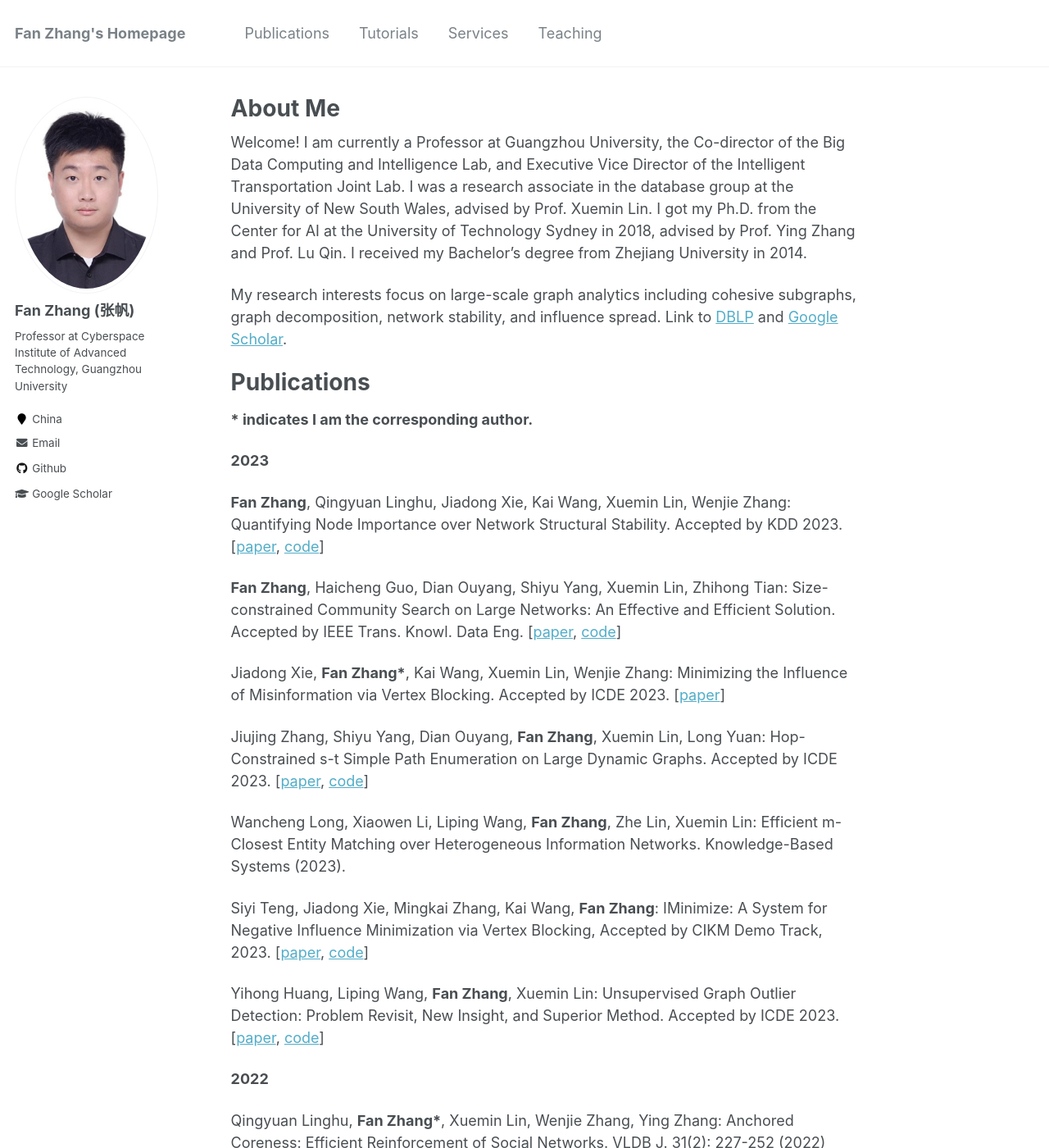
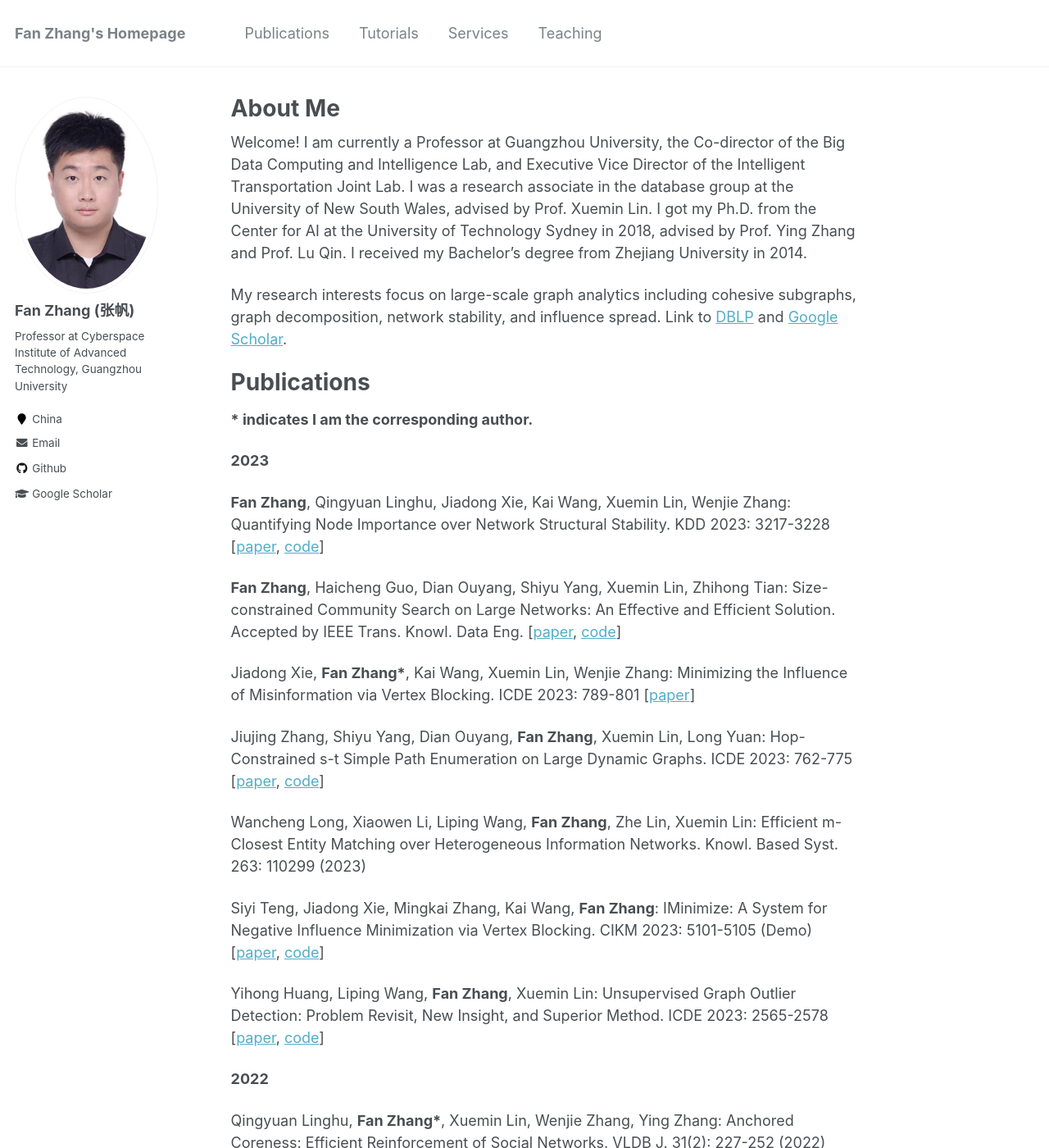
Before and after one commit to fanzhangcs/fanzhangcs.github.io, a Jekyll site: the page built from _pages/about.md, in a window 1280 px wide and 1400 px high. Shown: the whole window at 82% size. Built offline with Jekyll 4.4.1, drawn with Linux system fonts in a browser that asks for light colours.

Commit message:
Update about.md

```diff
--- a/_pages/about.md
+++ b/_pages/about.md
@@ -19,19 +19,19 @@ Publications
 
 **2023**
 
-**Fan Zhang**, Qingyuan Linghu, Jiadong Xie, Kai Wang, Xuemin Lin, Wenjie Zhang: Quantifying Node Importance over Network Structural Stability. Accepted by KDD 2023. [[paper](/papers/2023_KDD_nodeimportance.pdf), [code](https://github.com/Xiejiadong/Quantifying-Node-Importance-over-Network-Structural-Stability)]
+**Fan Zhang**, Qingyuan Linghu, Jiadong Xie, Kai Wang, Xuemin Lin, Wenjie Zhang: Quantifying Node Importance over Network Structural Stability. KDD 2023: 3217-3228 [[paper](/papers/2023_KDD_nodeimportance.pdf), [code](https://github.com/Xiejiadong/Quantifying-Node-Importance-over-Network-Structural-Stability)]
 
 **Fan Zhang**, Haicheng Guo, Dian Ouyang, Shiyu Yang, Xuemin Lin, Zhihong Tian: Size-constrained Community Search on Large Networks: An Effective and Efficient Solution. Accepted by IEEE Trans. Knowl. Data Eng. [[paper](/papers/2023_TKDE_sctruss.pdf), [code](https://github.com/codecreateworld321/STCS)]
 
-Jiadong Xie, **Fan Zhang\***, Kai Wang, Xuemin Lin, Wenjie Zhang: Minimizing the Influence of Misinformation via Vertex Blocking.  Accepted by ICDE 2023. [[paper](/papers/2023_icde_infmin.pdf)]
+Jiadong Xie, **Fan Zhang\***, Kai Wang, Xuemin Lin, Wenjie Zhang: Minimizing the Influence of Misinformation via Vertex Blocking. ICDE 2023: 789-801 [[paper](/papers/2023_icde_infmin.pdf)]
 
-Jiujing Zhang, Shiyu Yang, Dian Ouyang, **Fan Zhang**, Xuemin Lin, Long Yuan: Hop-Constrained s-t Simple Path Enumeration on Large Dynamic Graphs. Accepted by ICDE 2023. [[paper](/papers/2023_icde_simplepath.pdf), [code](https://drive.google.com/drive/folders/1iwZtCkZDC-Sd0Uo42g7SQLKCmnyURXyS)]
+Jiujing Zhang, Shiyu Yang, Dian Ouyang, **Fan Zhang**, Xuemin Lin, Long Yuan: Hop-Constrained s-t Simple Path Enumeration on Large Dynamic Graphs. ICDE 2023: 762-775 [[paper](/papers/2023_icde_simplepath.pdf), [code](https://drive.google.com/drive/folders/1iwZtCkZDC-Sd0Uo42g7SQLKCmnyURXyS)]
 
-Wancheng Long, Xiaowen Li, Liping Wang, **Fan Zhang**, Zhe Lin, Xuemin Lin: Efficient m-Closest Entity Matching over Heterogeneous Information Networks. Knowledge-Based Systems (2023).
+Wancheng Long, Xiaowen Li, Liping Wang, **Fan Zhang**, Zhe Lin, Xuemin Lin: Efficient m-Closest Entity Matching over Heterogeneous Information Networks. Knowl. Based Syst. 263: 110299 (2023)
 
-Siyi Teng, Jiadong Xie, Mingkai Zhang, Kai Wang, **Fan Zhang**: IMinimize: A System for Negative Influence Minimization via Vertex Blocking, Accepted by CIKM Demo Track, 2023. [[paper](/papers/2023_cikm_iminimize-demo.pdf), [code](https://github.com/Tsyxxxka/IMinimize)]
+Siyi Teng, Jiadong Xie, Mingkai Zhang, Kai Wang, **Fan Zhang**: IMinimize: A System for Negative Influence Minimization via Vertex Blocking. CIKM 2023: 5101-5105 (Demo) [[paper](/papers/2023_cikm_iminimize-demo.pdf), [code](https://github.com/Tsyxxxka/IMinimize)]
 
-Yihong Huang, Liping Wang, **Fan Zhang**, Xuemin Lin: Unsupervised Graph Outlier Detection: Problem Revisit, New Insight, and Superior Method. Accepted by ICDE 2023. [[paper](/papers/2023_icde_unod.pdf), [code](https://github.com/goldennormal/vgod-github)]
+Yihong Huang, Liping Wang, **Fan Zhang**, Xuemin Lin: Unsupervised Graph Outlier Detection: Problem Revisit, New Insight, and Superior Method. ICDE 2023: 2565-2578 [[paper](/papers/2023_icde_unod.pdf), [code](https://github.com/goldennormal/vgod-github)]
 
 **2022**
 
```
